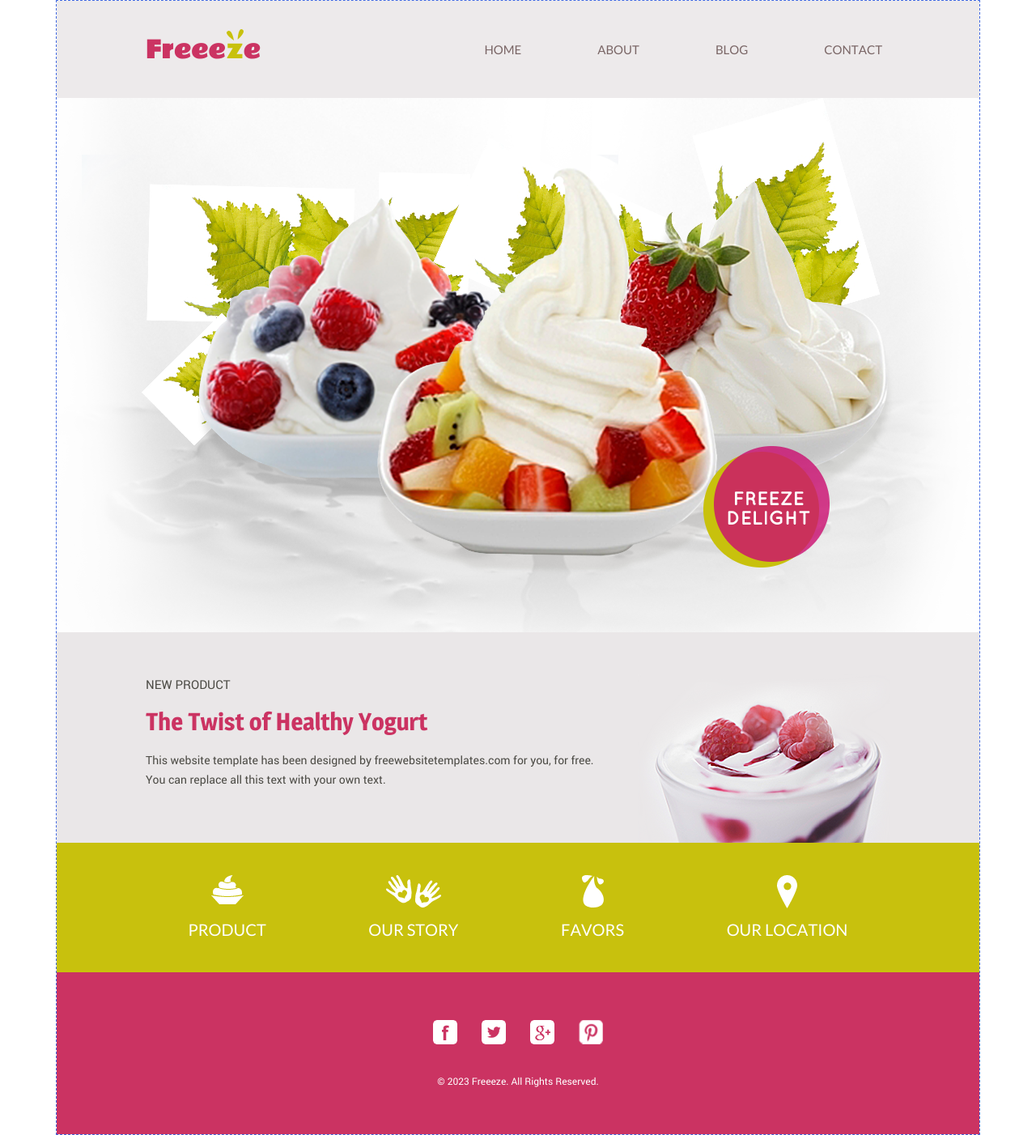
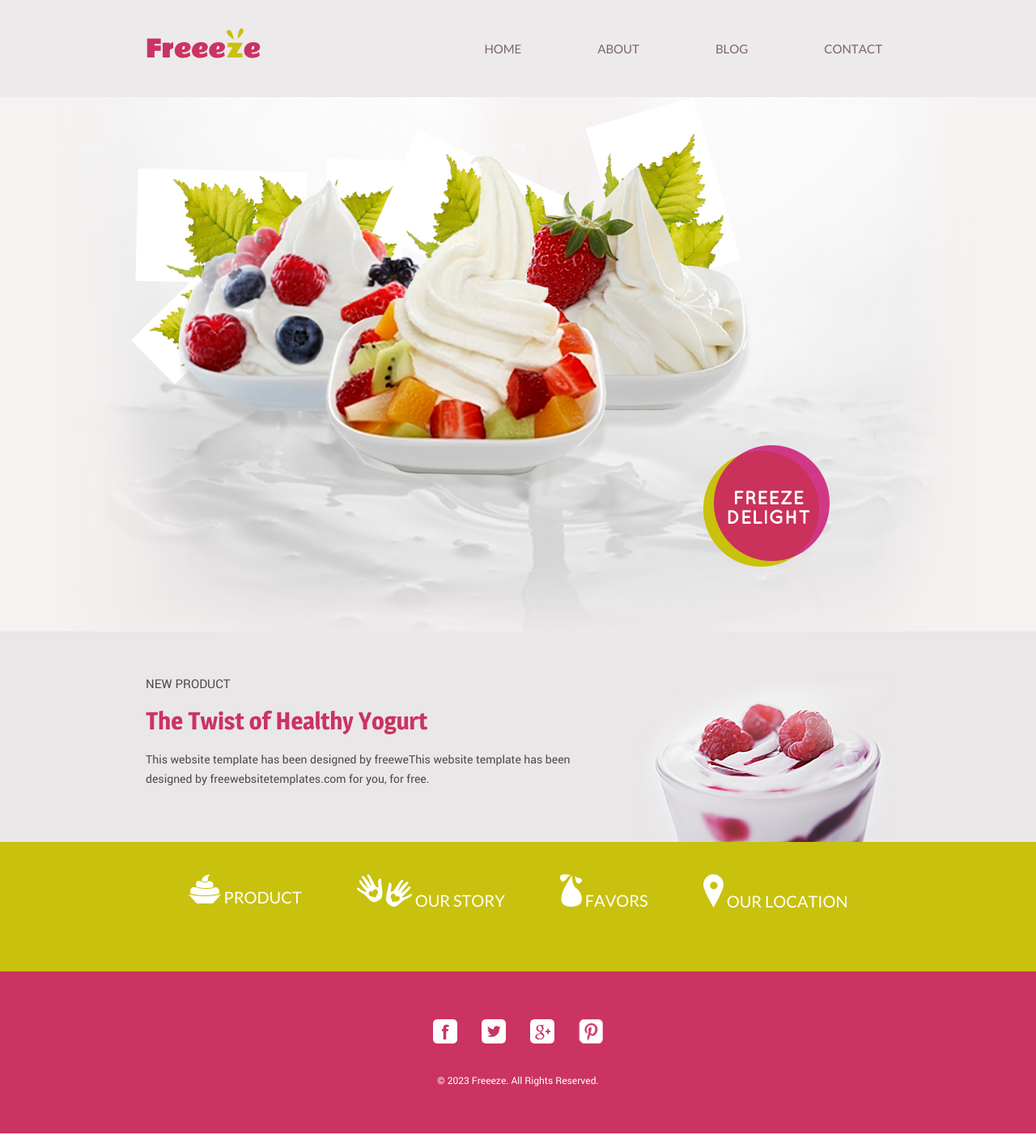
Before and after one commit to ustyk1/Freeeze, a plain HTML site: page index.html in a window 1280 px wide. Shown: the whole page at 81% size. Drawn offline with Linux system fonts and the light colour scheme.

Commit message:
home page

```diff
--- a/assets/styles/style__home.css
+++ b/assets/styles/style__home.css
@@ -30,64 +30,51 @@
         url('../fonts/magra-bold-webfont.ttf') format('truetype');
 }
 
-html {
-}
-
-body {
-}
-
 a {
     text-decoration: none;
 }
 
-.wraper {
-    /* width: 1600px; */
-    width: 1140px;
-    height: 1400px;
+.container {
+    max-width: 1140px;
     margin: 0 auto;
     padding: 0;
-    border: 1px dashed royalblue;
 }
 
-/* header start________________________________________________ */
+/* header start_______________________________ */
+.header_bg {
+    background-color: #edeaeb;
+}
 
 .header {
+    box-sizing: border-box;
+
+    height: 120px;
+    padding-left: 110px;
+    padding-right: 110px;
+    margin: 0 auto;
+
     display:flex;
     flex-direction: row;
-    background-color:  #edeaeb;
-    /* width: 1600px; */
-    width: 1140;
-    height: 120px;
-    box-sizing: border-box;
-    padding-left: 110px;
-    padding-right: 110px;
-
     justify-content: space-between;
 }
 
-.header__logo {
+.header_logo {
     display: inline-flex;
+    align-items: center;
     width: 138px;
-    /* height: 25px; */
-    /* padding-bottom: 0; */
-    /* text-align: center; */
-    /* align-items: stretch; */
     position: relative;
-    align-items: center;
 }
 
-.header__logo > span {
+.header_logo > span {
     font-family: "Rammetto One";
-    /* padding-top: 35px; */
     color: #cb3362;
     font-size: 30px;
     font-weight: 400;
     font-style: normal;
-    /* line-height: 89.50px; */
     letter-spacing: -0.16px;
 }
 
-.header__logo span > span {
+.header_logo span > span {
     color: #c8c10d;
     font-style: normal;
     letter-spacing: -0.16px;
@@ -95,7 +82,7 @@ a {
     /* position: relative; */
 }
 
-.header__logo > span::after {
+.header_logo > span::after {
     content: "";
     position: absolute;
     top: 35px;
@@ -106,60 +93,51 @@ a {
 
     background-image: url("../img/logo_name.png");
     background-repeat: no-repeat;
-    /* opacity: 0.3; */
 }
 
-.header__menu {
+.header_menu {
     max-height: 120px;
     margin: auto 0 auto auto;
 }
 
-.header__list {
+.header_list {
     display: flex;
-    /* box-sizing: border-box; */
-    /* align-items: center;
-    justify-content: center; */
-    /* text-align: center; */
 }
 
-.header__list  > li {
+.header_list  > li {
     padding-left: 37px;
     padding-right: 37px;
-    /* align-items: center;
-    justify-content: center; */
 }
 
-.header__list li:last-child {
+.header_list li:last-child {
     padding-right: 0;
 }
 
-.header__list a {
+.header_list a {
     display: block;
     box-sizing: border-box;
-    /* box-sizing: border-box; */
+
     padding-top: 10px;
     padding-bottom: 10px;
     padding-left: 10px;
     padding-right: 10px;
-    /* border: 1px solid black; */
+
     color: #7a6666;
     font-family: "Lato";
     font-size: 15px;
     font-weight: 400;
     text-transform: uppercase;
-    /* height: min-content; */
+
     transition: 1s scale, color;
-    /* scale: 1; */
 }
 
-.header__list a:active,
-.header__list a:focus {
+.header_list a:active,
+.header_list a:focus {
     color: #cb3362;
-    /* background-color: #c8c10d; */
     scale: 1.1;
 }
 
-.header__list a:hover {
+.header_list a:hover {
     color: #c8c10d;
     scale: 1.1;
 }
@@ -173,64 +151,58 @@ nav > ul {
     opacity: 0;
     transition: .5s ease-in;
     display: none;
-    /* padding: 0; */
     top: 35px;
-    /* left: 5px; */
  }
 
-.header__list > li:hover  ul {
+.header_list > li:hover  ul {
     visibility: visible;
     opacity: 1;
     display: block;
 }
+/* header end________________________________ */
 
-/* header end_________________________________________________ */
-
-/* main start__________________________________________________ */
+/* main start_________________________________ */
 
 /* section__images start*/
-
-.main__images {
-height: 660px;
-width: 1140px;
-overflow: hidden;
-position: relative;
-
+.yogurts_bg {
+    background-color: #f6f2f2;
 }
 
-.main__images img {
+.yogurts {
+    height: 660px;
+    overflow: hidden;
+    position: relative;
+}
+
+.yogurts img {
     display: block;
 }
 
-.main__images > img:first-child {
+.yogurts > img:first-child {
     position: absolute;
     bottom: -84px;
 }
 
-.main__images > img:nth-child(2) {
+.yogurts > img:nth-child(2) {
     position: absolute;
-  left: 31px;
+    left: 31px;
 }
 
-.main__images > img:nth-child(3) {
+.yogurts > img:nth-child(3) {
     position: absolute;
     bottom: 80px;
     right: 185px;
 }
-
-
 /* section__images end */
 
 /* section__newproduct start */
-
-.main__newprod {
-
+.newprod_bg {
+    background-color: #eae7e8;
 }
 
-.newprod__container {
-width: 1140px;
+.newprod {
 box-sizing: border-box;
-background-color: #eae7e8;
+
 display: flex;
 padding-top: 52px;
 padding-left: 110px;
@@ -238,17 +210,16 @@ padding-right: 110px;
 justify-content: space-between;
 }
 
-.newprod__article {
+.newprod_article {
 width: 554px
 }
 
-.newprod__article p {
+.newprod_article p {
     padding: 0;
     margin: 0;
 }
 
-
-.newprod__article > p:first-child {
+.newprod_article > p:first-child {
     color:#4c4b45;
     font-family: "Roboto";
     font-size: 15px;
@@ -257,58 +228,38 @@ width: 554px
     line-height: 24px;
 }
 
-.newprod__article h1 {
+.newprod_article h1 {
     font-family: "Marga";
     font-size: 30px;
     font-weight: 700;
     color:#cb3362;
+}
 
-}
-.newprod__article h1 + p {
+.newprod_article h1 + p {
     font-family: "Roboto";
     font-size: 14px;
     font-weight: 400;
     color:#4c4b45;
     line-height: 24px;
-
 }
 
-
-
-.newprod__image {
+.newprod_image {
     display: inline-block;
-
-
+    align-self:flex-end;
 }
-
-
-
-
-
-
-
-
-
-
-
-
 /* section__newproduct end */
 
 /* section__advantages start */
+.advantages_bg {
+    background-color: #c8c10d;
+}
 
 .advantages {
-    background-color: #c8c10d;
     height: 160px;
+    display: flex;
 }
 
-
-.advantages__container {
-    width: 1140px;
-    display: flex;
-    /* padding: 40px auto 42px; */
-}
-
-.advantages__list span {
+.advantages_list span {
     font-family: "Lato";
     font-size: 20px;
     font-weight: 400;
@@ -316,7 +267,7 @@ width: 554px
     text-transform:uppercase;
 }
 
-.advantages__list {
+.advantages_list {
     width: 815px;
     height: 78px;
     margin: 40px auto 42px auto;
@@ -325,34 +276,30 @@ width: 554px
     justify-content: space-between;
 }
 
-.advantages__item  {
+.advantages_item  {
     display: inline-flex;
     flex-direction: column;
     align-items: center;
     justify-content: space-between;
 }
-
 /* section__advantages end */
 
-/* main end_____________________________________________________*/
+/* main end_____________________________________*/
 
-/* footer start________________________________________________ */
+/* footer start________________________________ */
+.footer_bg {
+    background-color: #cb3362 ;
+}
 
 .footer {
-}
-
-.footer__section {
-    width: 1140px;
+    margin: 0 auto;
     height: 200px;
-    /* border: 1px solid black; */
-    /* margin: auto auto 0 auto; */
-    background-color: #cb3362;
     display: flex;
     flex-direction: column;
     align-items: center;
 }
 
-.contact__list{
+.contact_list{
     display: flex;
     flex-direction: row;
     justify-content: space-between;
@@ -361,14 +308,13 @@ width: 554px
     width: 210px;
 }
 
-.contact__link {
+.contact_link {
     text-decoration: none;
     padding: 0;
 }
 
-.contact__list li {
+.contact_list li {
 }
-
 
 .copyright {
 color: #ffffff;
@@ -378,16 +324,8 @@ line-height: 15px;
 text-align: center;
 }
 
-
 .footer img {
     width: 30px;
     height: 30px;
 }
-
-
-
-
-
-
-
-/* footer end */
+/* footer end ____________________________________*/
--- a/index.html
+++ b/index.html
@@ -10,64 +10,64 @@
 
     </head>
     <body>
-    <div class="wraper">
-        <header class="header">
-            <div class="header__logo">
+        <header class="header_bg">
+            <div class="container header">
+                <div class="header_logo">
                     <span>Freee<span>z</span>e</span>
-
                 </div>
-
-            <nav class="header__menu">
-                <ul class="header__list">
+                <nav class="header_menu">
+                    <ul class="header_list">
                         <li>
-                        <a href="#" class="header__link">HOME</a>
+                            <a href="#" class="header_link">HOME</a>
                         </li>
                         <li>
-                        <a href="#" class="header__link">ABOUT</a>
-                        <ul class="sab__list">
+                            <a href="#" class="header_link">ABOUT</a>
+                            <ul class="sab_list">
                                 <li>
-                                <a href="#" class="sab__link">product</a>
+                                    <a href="#" class="sab_link">product</a>
                                 </li>
                             </ul>
                         </li>
                         <li>
-                        <a href="#" class="header__link">BLOG</a>
-                        <ul class="sab__list">
+                            <a href="#" class="header_link">BLOG</a>
+                            <ul class="sab_list">
                                 <li>
-                                <a href="#" class="sab__link">single post</a>
+                                    <a href="#" class="sab_link">single post</a>
                                 </li>
                             </ul>
                         </li>
                         <li>
-                        <a href="#" class="header__link">CONTACT</a>
+                            <a href="#" class="header_link">CONTACT</a>
                         </li>
                     </ul>
                 </nav>
+            </div>
         </header>
 
-        <main class="main">
-            <section class="main__images">
-               <img class="img__bg" src="assets/img/bg_yogurts.png" alt="">
-               <img class="yogurts" src="assets/img/yogurts.png" alt="">
-               <img class="yogurt_dl" src="assets/img/frezee_delight.png" alt="">
+        <main>
+            <div class="yogurts_bg">
+                <section class="container yogurts">
+                    <img class="img__bg" src="assets/img/bg_yogurts.png" alt="yogurts background" width="1137px" height="1137px">
+                    <img class="yogurts" src="assets/img/yogurts.png" alt="yogurts">
+                    <img class="yogurt_dl" src="assets/img/frezee_delight.png" alt="yogurts delight" width="156px" height="150px">
                 </section>
-            <section class="main__newprod">
-                <div class="newprod__container">
-                    <article class="newprod__article">
+            </div>
+            <div class="newprod_bg" >
+                <section class="container newprod">
+                    <article class="newprod_article">
                         <p>new product</p>
                         <h1>
                             The Twist of Healthy Yogurt
                         </h1>
-                        <p>This website template has been designed by freewebsitetemplates.com for you, for free.
-                            You can replace all this text with your own text.
+                        <p>This website template has been designed by freeweThis website template has been designed by freewebsitetemplates.com for you, for free.
                         </p>
                     </article>
-                    <img class="newprod__image" src="assets/img/newprod.png" width="312px" height="208px" alt="new product">
+                    <img class="newprod_image" src="assets/img/newprod.png" width="312px" height="208px" alt="new product">
+                </section>
             </div>
-            </section>
-            <section class="advantages">
-                <div class="advantages__container">
-                    <ul class="advantages__list">
+            <div class="advantages_bg">
+                <section class="container advantages" >
+                    <ul class="advantages_list">
                         <li class="advantages__item">
                             <img src="assets/img/adv_product.png" alt="product_image" width="40px" height="36px">
                             <span>product</span>
@@ -85,31 +85,29 @@
                             <span>our location</span>
                         </li>
                     </ul>
-
+                </section>
             </div>
-            </section>
         </main>
-
-        <footer class="footer">
-           <div class="footer__section">
-                <ul class="contact__list">
-                <li class="">
+        <footer class="footer_bg">
+            <div class="container footer">
+                <ul class="contact_list">
+                    <li>
                         <a class="contact__link" href="https://www.facebook.com/login/?next=https%3A%2F%2Fwww.facebook.com%2Fcampaign%2Flanding.php%3F%26campaign_id%3D1600506841%26extra_1%3Ds%257Cc%257C515878432723%257Cb%257C%25D1%258B%25D0%25B5%25D0%25B9%25D1%2581%25D0%25B1%25D1%2583%25D0%25BA%257C%26placement%26creative%3D515878432723%26keyword%3D%25D1%258B%25D0%25B5%25D0%25B9%25D1%2581%25D0%25B1%25D1%2583%25D0%25BA%26partner_id%3Dgooglesem%26extra_2%3Dcampaignid%253D1600506841%2526adgroupid%253D60825745656%2526matchtype%253Db%2526network%253Dg%2526source%253Dnotmobile%2526search_or_content%253Ds%2526device%253Dc%2526devicemodel%253D%2526adposition%253D%2526target%253D%2526targetid%253Dkwd-309397714485%2526loc_physical_ms%253D1030460%2526loc_interest_ms%253D%2526feeditemid%253D%2526param1%253D%2526param2%253D%26gclid%3DCj0KCQjwjbyYBhCdARIsAArC6LKYoujItiO1PQFlGMLutkZN1jjH7xyhqly7SXMmMEq3enrcM3b8PDQaAgIBEALw_wcB">
                             <img src="assets/img/face.png" alt="Facebook">
                         </a>
                     </li>
                     <li>
-                    <a class="contact__link" href="#">
+                        <a class="contact_link" href="https://twitter.com/">
                             <img src="assets/img/twit.png" alt="Twitter">
                         </a>
                     </li>
                     <li>
-                    <a class="contact__link" href="#">
+                        <a class="contact_link" href="https://www.google.com.ua/">
                             <img src="assets/img/goog.png" alt="Google+">
                         </a>
                     </li>
                     <li>
-                    <a class="contact__link" href="#">
+                        <a class="contact_link" href="https://www.pinterest.com/">
                             <img src="assets/img/pint.png" alt="Pinterest">
                         </a>
                     </li>
@@ -118,11 +116,6 @@
                     &#169 2023 Freeeze. All Rights Reserved.
                 </p>
             </div>
-
-
         </footer>
-
-        </div>
-
     </body>
 </html>
```
Lines whose indentation alone changed are shown as unchanged.
